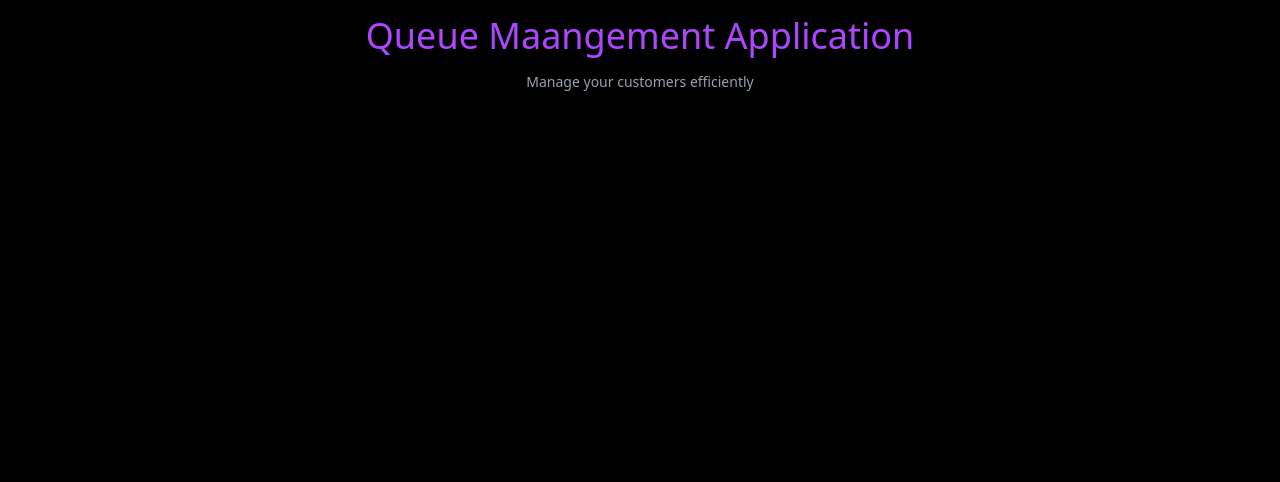
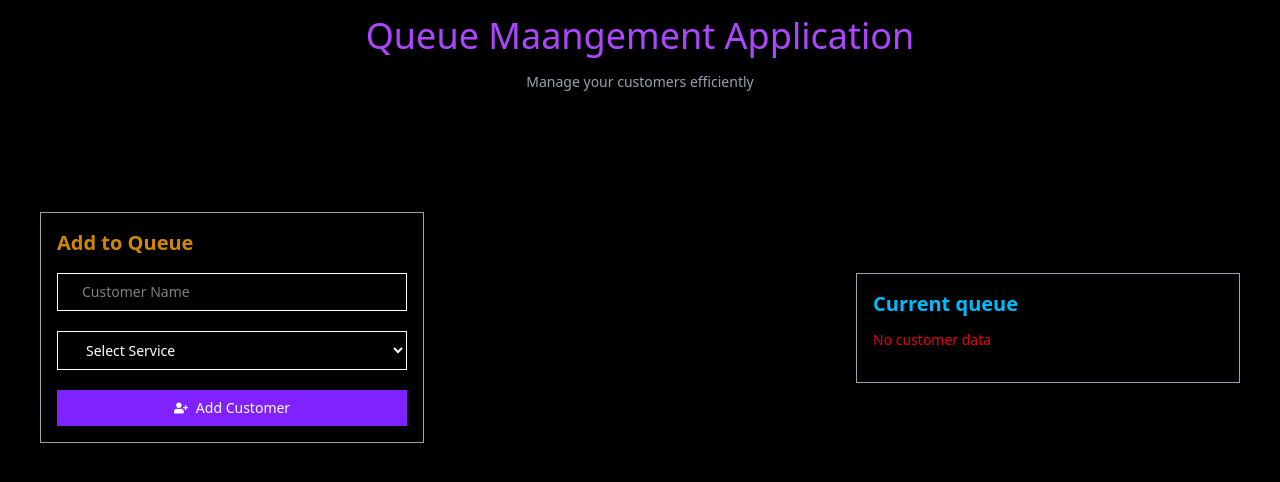
Before and after one commit to krishkumar4400/nextjs-ai-production-playground, a React (Vite) app in the folder 03-queue-mgmt-system/: page / in a window 1280 px wide. Shown: the top 482 px of the page. Built offline with nearby package versions, Linux system fonts and the light colour scheme.

Commit message:
project complete

```diff
--- a/03-queue-mgmt-system/src/App.jsx
+++ b/03-queue-mgmt-system/src/App.jsx
@@ -1,4 +1,27 @@
+import { useState } from "react";
+import Form from "./components/Form";
+import Display from "./components/Display";
+
 export default function App() {
+  const [queue, setQueue] = useState([]);
+
+  const addToQueue = (customer) => {
+    // add data to queue
+    setQueue([...queue, {...customer, id: Date.now(), status: "Waiting"}]);
+  }
+
+  const updateStatus = (id, newStatus) => {
+    // change data in queue
+    setQueue(queue.map(customer => {
+      customer.id === id ? {...customer, status: newStatus} : customer
+    }));
+  }
+
+  const removeFromQueue = (id) => {
+    // remove data from the queue
+    setQueue(queue.filter(customer => customer.id !== id));
+  }
+
   return (
     <>
       <div>
@@ -7,8 +30,9 @@ export default function App() {
           <p className="text-sm text-gray-400">Manage your customers efficiently</p>
         </header>
 
-        <main className="display-flex justify-between items-center px-10 ">
-
+        <main className="flex justify-between items-center flex-wrap gap-4 px-10 ">
+          <Form onAdd={addToQueue} />
+          <Display queue={queue} onUpdateStatus={updateStatus} onRemoveFromQueue={removeFromQueue} />
         </main>
       </div>
     </>
--- a/03-queue-mgmt-system/src/components/Display.jsx
+++ b/03-queue-mgmt-system/src/components/Display.jsx
@@ -0,0 +1,30 @@
+export default function Display({ queue, onUpdateStatus, onRemoveFromQueue }) {
+
+  return (
+    <>
+      <div className="min-w-sm max-w-full border p-4 border-gray-400">
+        <h2 className="text-xl text-sky-400 pb-3 font-semibold">Current queue</h2>
+        {queue.length === 0 ? (
+          <p className="text-sm text-red-600 pb-4">No customer data</p>
+        ) : (
+          <div className="">
+            {
+                queue.map((customer) => (
+                    <div key={customer.id}>
+                        <div className="bg-gray-900 p-2 mb-3">
+                            <h3 className="">
+                                {customer.name}
+                            </h3>
+                            <p>
+                                {customer.service}
+                            </p>
+                        </div>
+                    </div>
+                ))
+            }
+          </div>
+        )}
+      </div>
+    </>
+  );
+}
--- a/03-queue-mgmt-system/src/components/Form.jsx
+++ b/03-queue-mgmt-system/src/components/Form.jsx
@@ -1,12 +1,58 @@
-export default function Form() {
+import { useState } from "react";
+import {FaUserPlus} from 'react-icons/fa';
+
+export default function Form({onAdd}) {
+    // todo
+    const [name, setName] = useState("");
+    const [service, setService] = useState("");
+
+    const handleSubmit = (e) => {
+        e.preventDefault();
+
+        // validations
+        if(!name.trim() || !service.trim()) {
+            return;
+        }
+
+        onAdd({name, service});
+
+        setName('');
+        setService('');
+    }
+
     return (
-        <>
-            <div>
-                <h2>Add a customer</h2>
-                <div>
-
-                </div>
-            </div>
-        </>
-    )
+      <>
+        <div className="border flex flex-col px-4 py-4 min-w-sm max-w-sm border-gray-400">
+          <h2 className="text-xl font-semibold text-yellow-600 pb-4">
+            Add to Queue
+          </h2>
+          <form className="flex flex-col w-full " onSubmit={handleSubmit}>
+            <input
+              className="px-6 py-2 border bg-transparent text-white outline-none text-sm mb-5 w-full"
+              type="text"
+              placeholder="Customer Name"
+              value={name}
+              onChange={(e) => setName(e.target.value)}
+            />
+            <select
+              className="text-white outline-0 bg-black border px-6 py-2 text-sm mb-5"
+              value={service}
+              onChange={(e) => setService(e.target.value)}
+            >
+              <option value="">Select Service</option>
+              <option value="consultation">consultation</option>
+              <option value="payment">payment</option>
+              <option value="support">support</option>
+            </select>
+            <button
+              type="submit"
+              className="border-0 py-2 w-full font-medium text-center text-sm outline-0 duration-150 hover:scale-105 active:scale-100 cursor-pointer bg-violet-600 flex items-center justify-center gap-2"
+            >
+              {" "}
+              <FaUserPlus /> Add Customer
+            </button>
+          </form>
+        </div>
+      </>
+    );
 }
--- a/03-queue-mgmt-system/src/index.css
+++ b/03-queue-mgmt-system/src/index.css
@@ -1,4 +1,9 @@
 @import "tailwindcss";
+
+* {
+    user-select: none;
+    -webkit-user-select: none;
+}
 
 html, body {
     background-color: black;
```
